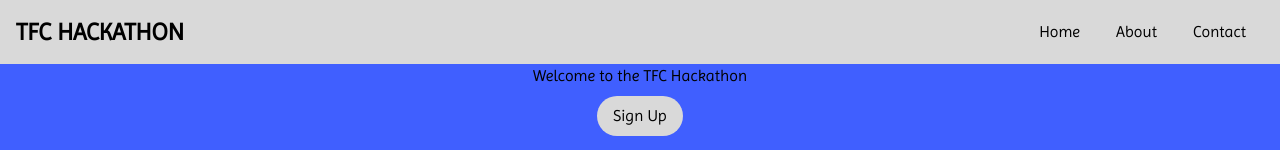
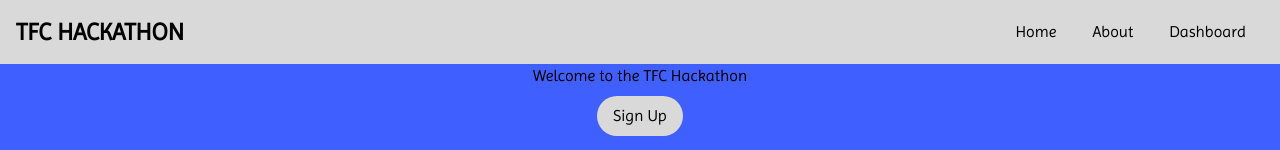
Before and after one commit to KingTingTheGreat/tfc-hackathon, a Next.js app: page / in a window 1280 px wide. Shown: the top 150 px of the page. Built offline with nearby package versions, Linux system fonts and the light colour scheme.

Commit message:
changed to nav and changed link to dashboard

```diff
--- a/components/header.tsx
+++ b/components/header.tsx
@@ -17,7 +17,7 @@ const Header = () => {
 			<div>
 				<NavLink path="/" name="Home" />
 				<NavLink path="/about" name="About" />
-				<NavLink path="/contact" name="Contact" />
+				<NavLink path="/dashboard" name="Dashboard" />
 			</div>
 		</header>
 	);
```
